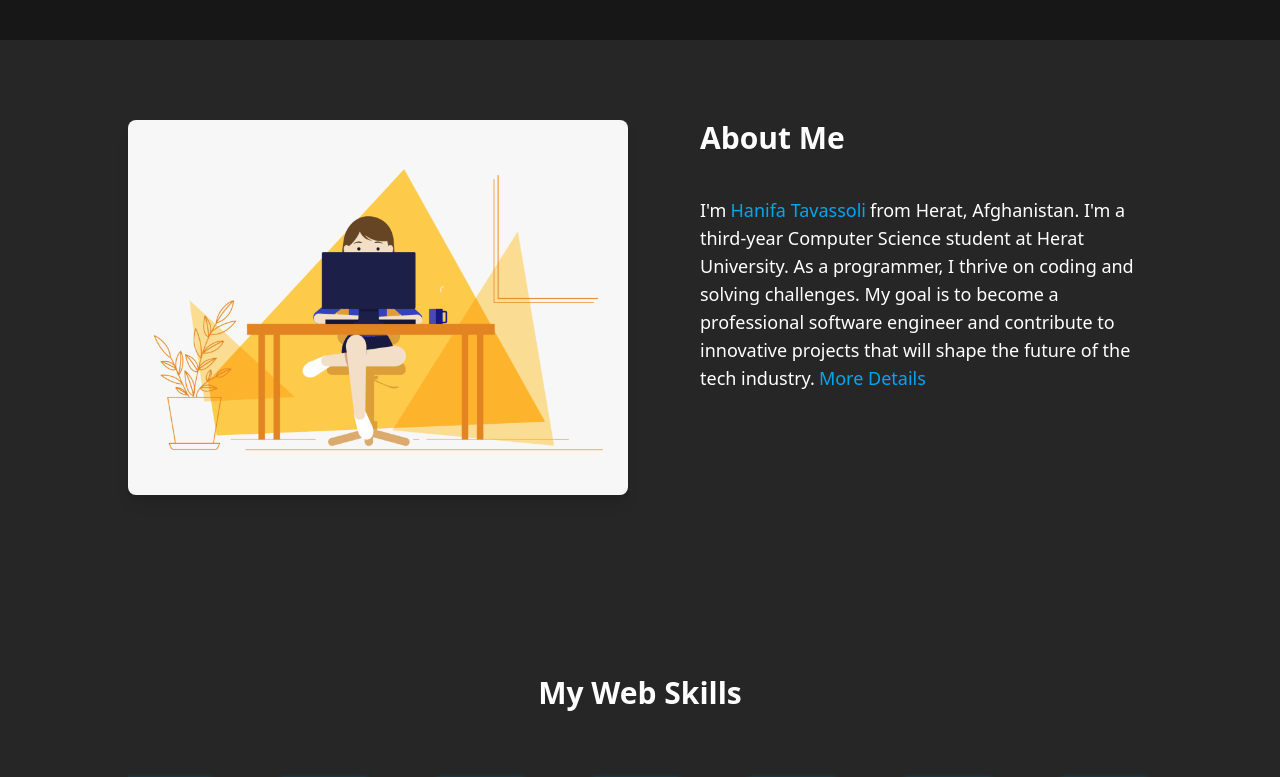
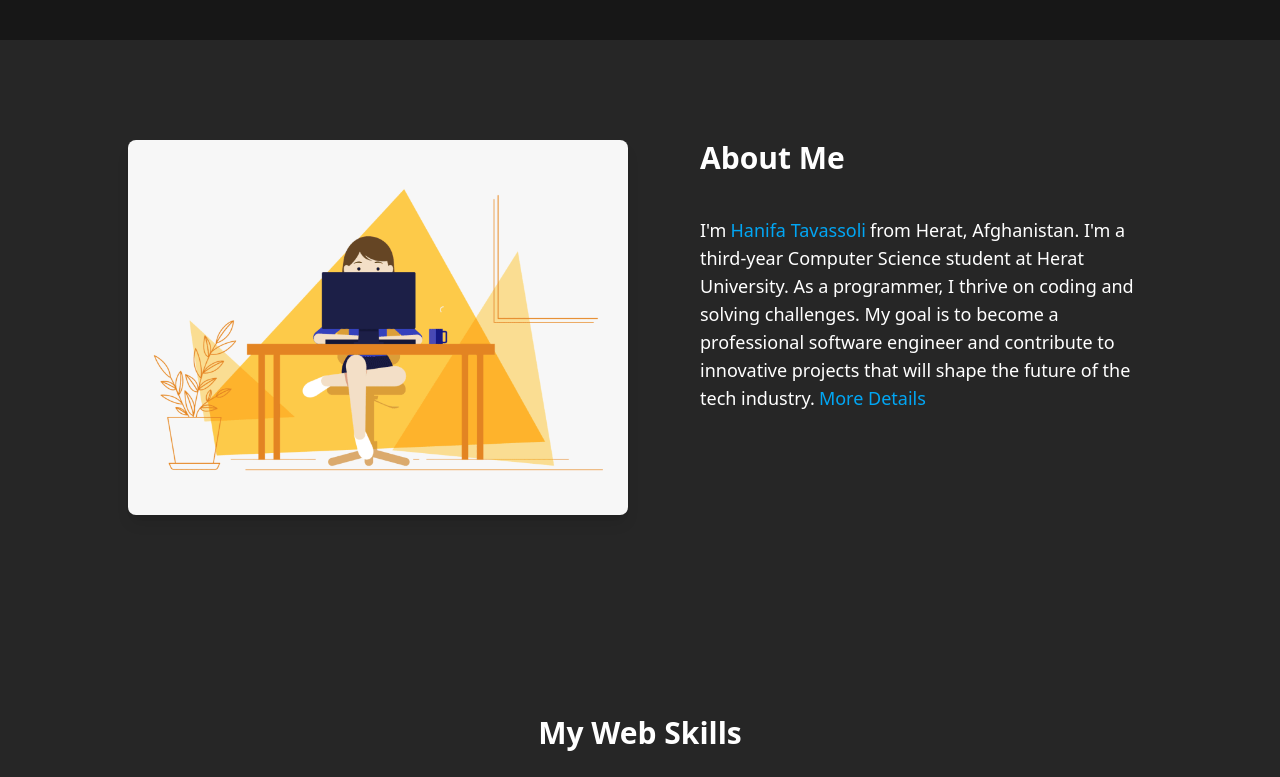
Before and after one commit to HanifaTavassoli/Portfolio-2, a React (Vite) app: page / in a window 1280 px wide. Shown: the part 760-1537 px from the top of the page. Built offline with nearby package versions, Linux system fonts and the light colour scheme.

Commit message:
add padding for container

```diff
--- a/src/components/About.jsx
+++ b/src/components/About.jsx
@@ -5,8 +5,8 @@ function About({ animation }) {
     setShowMore((showMore) => !showMore);
   };
   return (
-    <section className="py-20 bg-neutral-800 " id="about-section">
-      <div className="custom-container">
+    <section className="py-20 bg-neutral-800  " id="about-section">
+      <div className="custom-container py-5">
         <div className="flex flex-col md:flex-row gap-10">
           <img
             alt="GIF"
```
